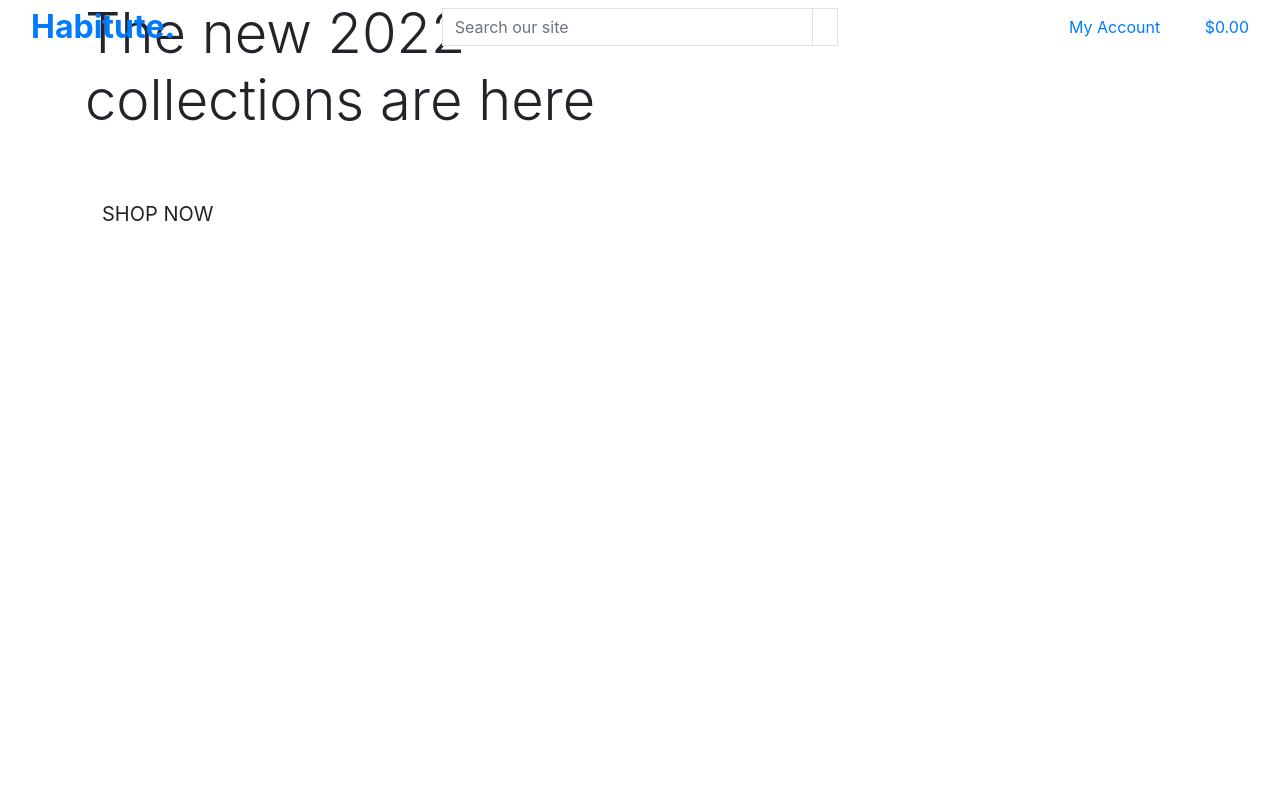
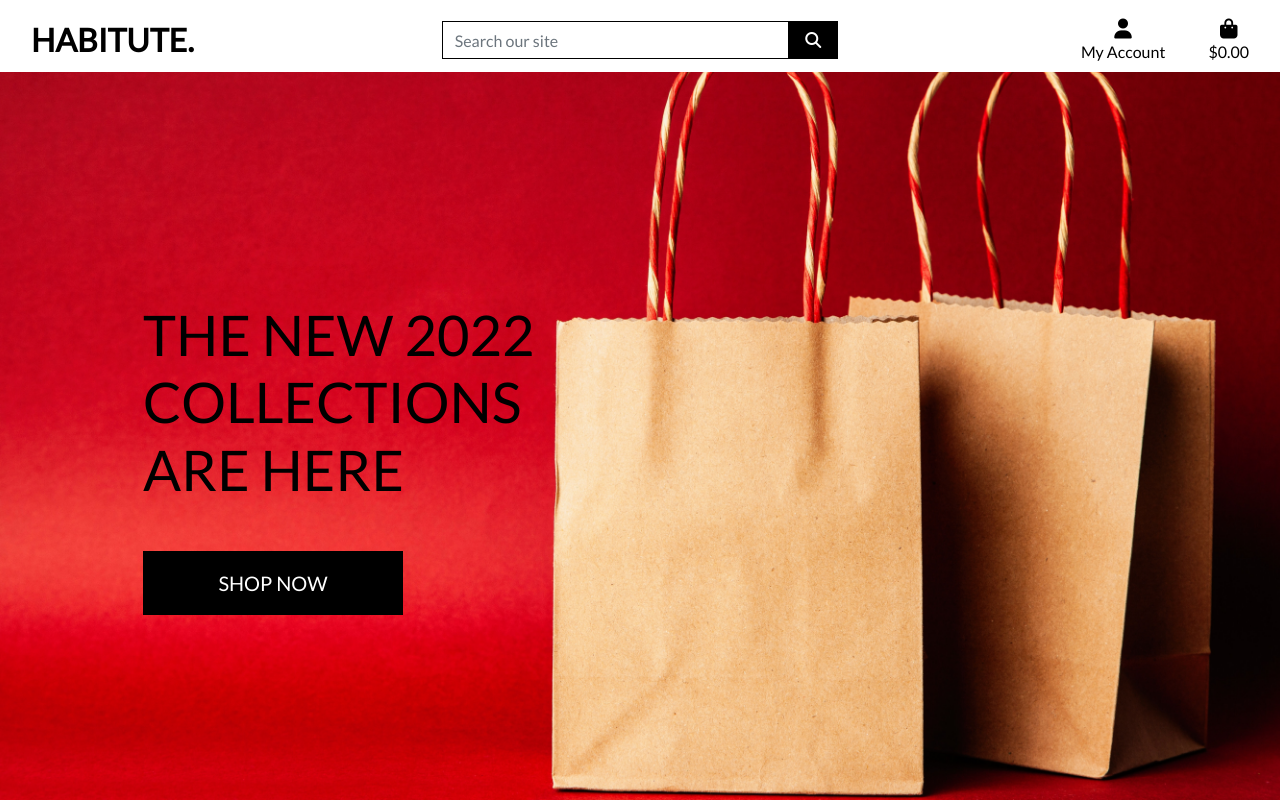
Before and after one commit to Code-Institute-Submissions/PhilipWilliams0-habitute, a Django app: page / in a window 1280 px wide. Run offline with Django 3.2, Linux system fonts and the light colour scheme; some libraries are stand-ins or nearby versions.

Commit message:
Added homepage header structure and css

```diff
--- a/habitute/settings.py
+++ b/habitute/settings.py
@@ -147,7 +147,12 @@ USE_TZ = True
 # Static files (CSS, JavaScript, Images)
 # https://docs.djangoproject.com/en/3.2/howto/static-files/
 
+
 STATIC_URL = '/static/'
+STATICFILES_DIRS = (os.path.join(BASE_DIR, 'static'),)
+
+MEDIA_URL = '/media/'
+MEDIA_ROOT = os.path.join(BASE_DIR, 'media')
 
 # Default primary key field type
 # https://docs.djangoproject.com/en/3.2/ref/settings/#default-auto-field
--- a/habitute/urls.py
+++ b/habitute/urls.py
@@ -15,9 +15,11 @@ Including another URLconf
 """
 from django.contrib import admin
 from django.urls import path, include
+from django.conf import settings
+from django.conf.urls.static import static
 
 urlpatterns = [
     path('admin/', admin.site.urls),
     path('accounts/', include('allauth.urls')),
     path('', include('home.urls')),
-]
+] + static(settings.MEDIA_URL, document_root=settings.MEDIA_ROOT)
--- /dev/null
+++ b/static/css/base.css
@@ -0,0 +1,85 @@
+/* homepage */
+html {
+    height: 100%;
+}
+
+body {
+    background: url('/media/homepage_background_cropped.jpg') no-repeat center center fixed;
+    background-size: cover;
+    height: calc(100vh - 164px);
+    color: #555;
+    font-family: 'Lato';
+}
+
+/* from Bulma */
+.icon {
+    align-items: center;
+    display: inline-flex;
+    justify-content: center;
+    height: 1.5rem;
+    width: 1.5rem;
+}
+
+/* navbar */
+.logo-font {
+    text-transform: uppercase;
+}
+
+.main-logo-link {
+    width: fit-content;
+}
+
+/* buttons */
+.shop-now-button {
+    background: black;
+    color: white;
+    min-width: 260px;
+}
+
+.btn-black {
+    background: black;
+    color: white;
+}
+
+.shop-now-button:hover,
+.shop-now-button:active,
+.shop-now-button:focus,
+.btn-black:hover,
+.btn-black:active,
+.btn-black:focus {
+    background: #222;
+    color: white;
+}
+
+/* text / borders */
+.text-black {
+    color: #000 !important;
+}
+
+.border-black {
+    border: 1px solid black !important;
+}
+
+/* -------------------------------- Media Queries */
+
+/* Slightly larger container on xl screens */
+@media (min-width: 1200px) {
+    .container {
+        max-width: 80%;
+    }
+}
+
+/* fixed top navbar only on medium and up */
+@media (min-width: 992px) {
+    .fixed-top-desktop-only {
+        position: fixed;
+        top: 0;
+        right: 0;
+        left: 0;
+        z-index: 1030;
+    }
+
+    .header-container {
+        padding-top: 164px;
+    }
+}
--- a/templates/base.html
+++ b/templates/base.html
@@ -1,3 +1,4 @@
+{% load static %}
 <!doctype html>
 <html lang="en">
 
@@ -14,12 +15,15 @@
     {% block corecss %}
     <link rel="stylesheet" href="https://cdn.jsdelivr.net/npm/bootstrap@4.6.1/dist/css/bootstrap.min.css"
         integrity="sha384-zCbKRCUGaJDkqS1kPbPd7TveP5iyJE0EjAuZQTgFLD2ylzuqKfdKlfG/eSrtxUkn" crossorigin="anonymous">
+    <link rel="stylesheet" href="https://fonts.googleapis.com/css2?family=Lato&display=swap">
+    <link rel="stylesheet" href="{% static 'css/base.css' %}">
     {% endblock %}
 
     {% block extra_css %}
     {% endblock %}
 
     {% block corejs %}
+    <script src="https://kit.fontawesome.com/9c0292ff07.js" crossorigin="anonymous"></script>
     <script src="https://code.jquery.com/jquery-3.6.0.min.js"
         integrity="sha256-/xUj+3OJU5yExlq6GSYGSHk7tPXikynS7ogEvDej/m4=" crossorigin="anonymous"></script>
     <script src="https://cdn.jsdelivr.net/npm/popper.js@1.16.1/dist/umd/popper.min.js"
@@ -38,7 +42,7 @@
 
 <body>
     <header class="container-fluid fixed-top">
-        <div class="row">
+        <div id="topnav" class="row bg-white pt-lg-2 d-none d-lg-flex">
             <div class="col-12 col-lg-4 my-auto py-1 py-lg-0 text-center text-lg-left">
                 <a href="{% url 'home' %}" class="nav-link main-logo-link">
                     <h2 class="logo-font text-black my-0"><strong>Habitute.</strong></h2>
@@ -102,6 +106,7 @@
         </div>
     </header>
 
+
     {% if messages %}
     <div class="message-container"></div>
     {% endif %}
```
Also changed, not shown: media/homepage_background_cropped.jpg (added).
